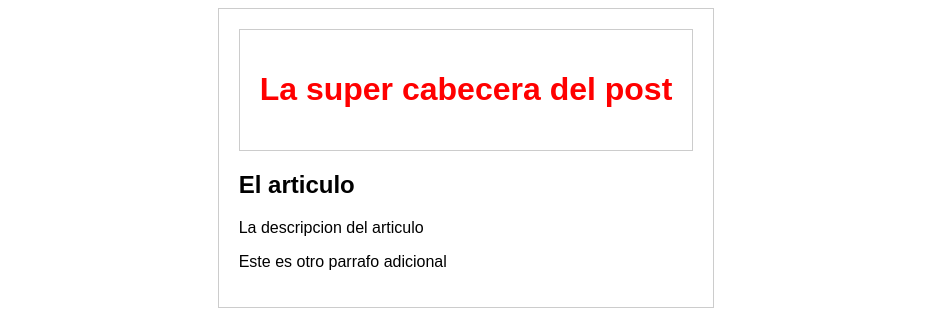
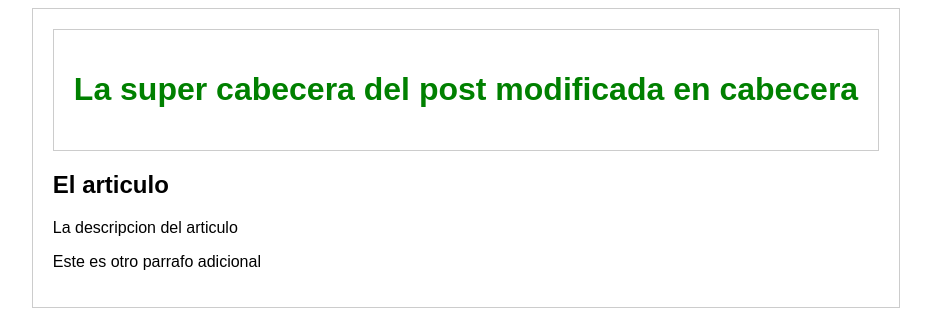
Before and after one commit to alexjar2211/curso-platzi, a plain HTML site: page index.html in a window 1280 px wide. Shown: the whole page, without its empty margins (174-1105 px from the left). Drawn offline with Linux system fonts and the light colour scheme.

Commit message:
Modifique la cabecera y el color

```diff
--- a/css/estilos.css
+++ b/css/estilos.css
@@ -10,5 +10,5 @@ div{
 }
 
 h1{
-   color: red;
+   color: green;
 }
--- a/index.html
+++ b/index.html
@@ -10,7 +10,7 @@
 <body>
    <div>
       <div id="cabecera">
-         <h1>La super cabecera del post</h1>
+         <h1>La super cabecera del post modificada en cabecera</h1>
       </div>
       <h2>El articulo</h2>
       <p>La descripcion del articulo</p>
```
